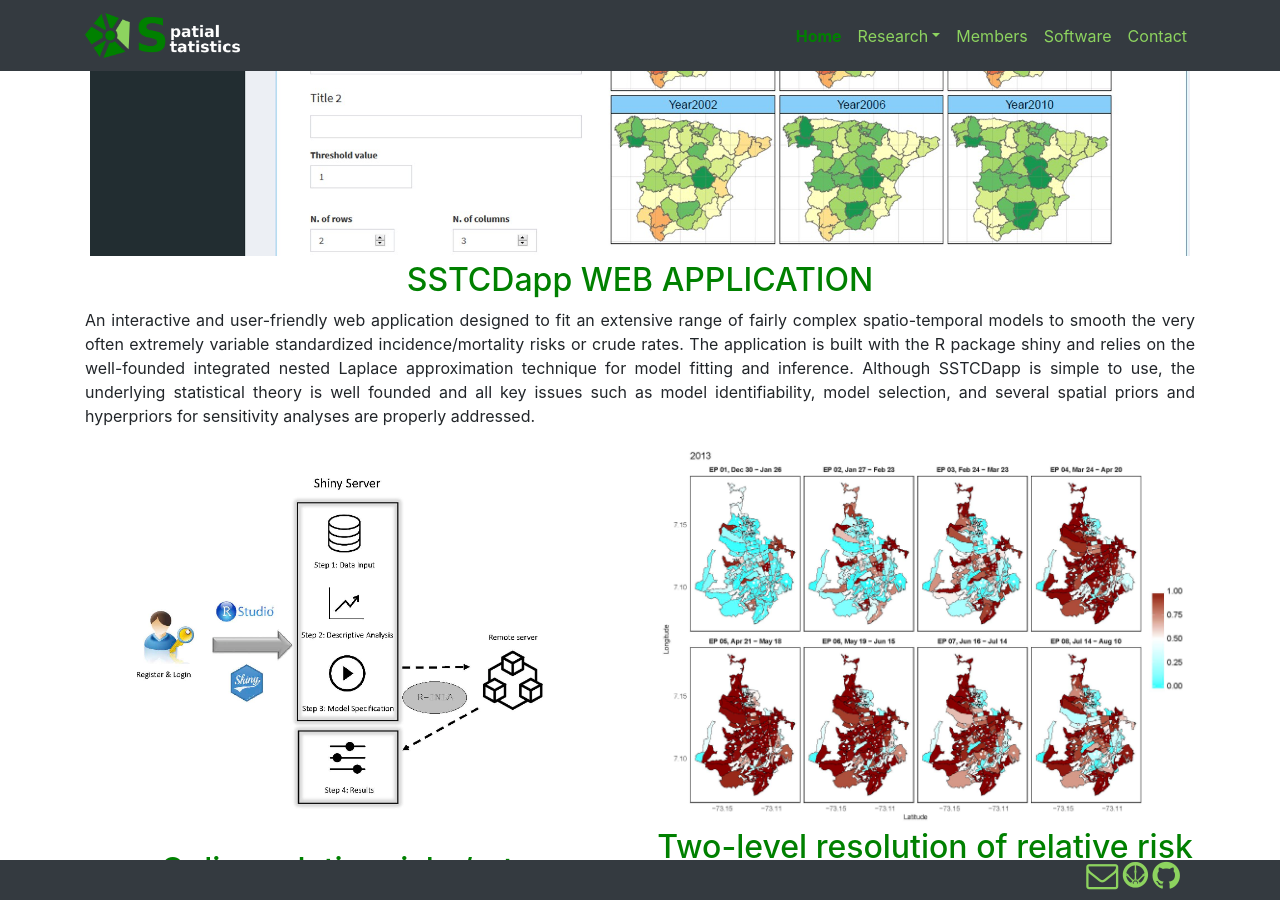
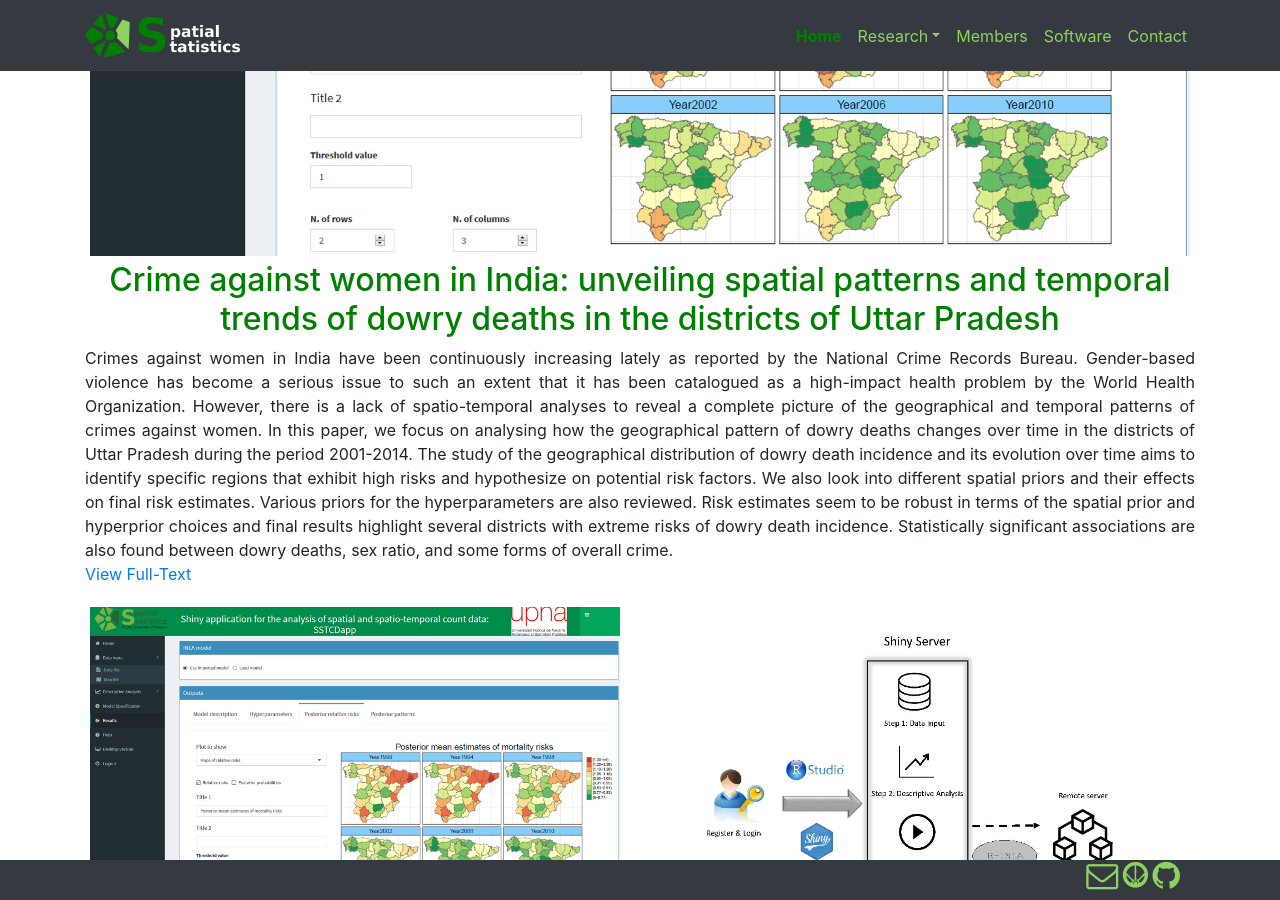
Before and after one commit to spatialstatisticsupna/spatialstatisticsupna.github.io, a Jekyll site: the page built from epidemiology.html, in a window 1280 px wide and 900 px high, scrolled down 545 px. Built offline with Jekyll 4.4.1, drawn with Linux system fonts in a browser that asks for light colours; some web fonts are replaced.

Commit message:
Update epidemiology.html

```diff
--- a/_layouts/epidemiology.html
+++ b/_layouts/epidemiology.html
@@ -21,7 +21,14 @@
   </div>
   <div class="container">
   <div class="row">
-  <div class="col-lg-12 col-md-12 text-center">
+   <div class="col-lg-12 col-md-12 text-center">
+                <div class="service-box">
+                    <img class="r-img" src="img/epidemiology/Imagen_SSTCDapp.jpg"></img>
+                    <h2 class="title-color">Crime against women in India:  unveiling spatial patterns and temporal trends of dowry deaths in the districts of  Uttar Pradesh</h2>
+                    <p align="justify">Crimes against women in India have been continuously increasing lately as reported by the National Crime Records Bureau. Gender-based violence has become a serious issue to such an extent that it has been catalogued as a high-impact health problem by the World Health Organization. However, there is a lack of spatio-temporal analyses to reveal a complete picture of the geographical and temporal patterns of crimes against women. In this paper, we focus on analysing how the geographical pattern of dowry deaths changes over time in the districts of Uttar Pradesh during the period 2001-2014. The study of the geographical distribution of dowry death incidence and its evolution over time aims to identify specific regions that exhibit high risks and hypothesize on potential risk factors. We also look into different spatial priors and their effects on final risk estimates. Various priors for the hyperparameters are also reviewed. Risk estimates seem to be robust in terms of the spatial prior and hyperprior choices and final results highlight several districts with extreme risks of dowry death incidence. Statistically significant associations are also found between dowry deaths, sex ratio, and some forms of overall crime.<br> <a href="https://doi.org/10.1111/rssa.12545 " target="_blank">View Full-Text</a></p>
+                </div>
+  </div>
+  <div class="col-lg-6 col-md-6 text-center">
                 <div class="service-box">
                     <img class="r-img" src="img/epidemiology/Imagen_SSTCDapp.jpg"></img>
                     <h2 class="title-color">SSTCDapp WEB APPLICATION</h2>
```
